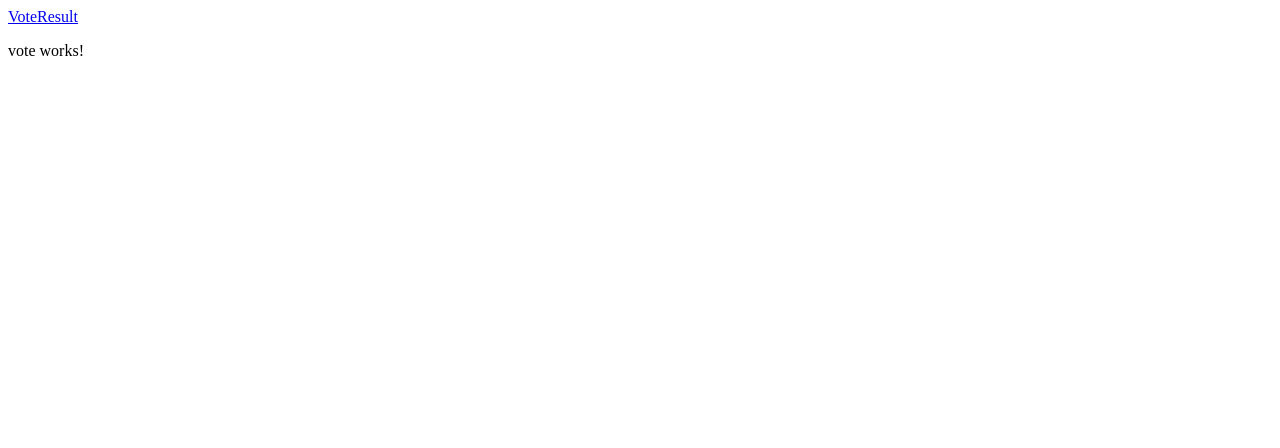
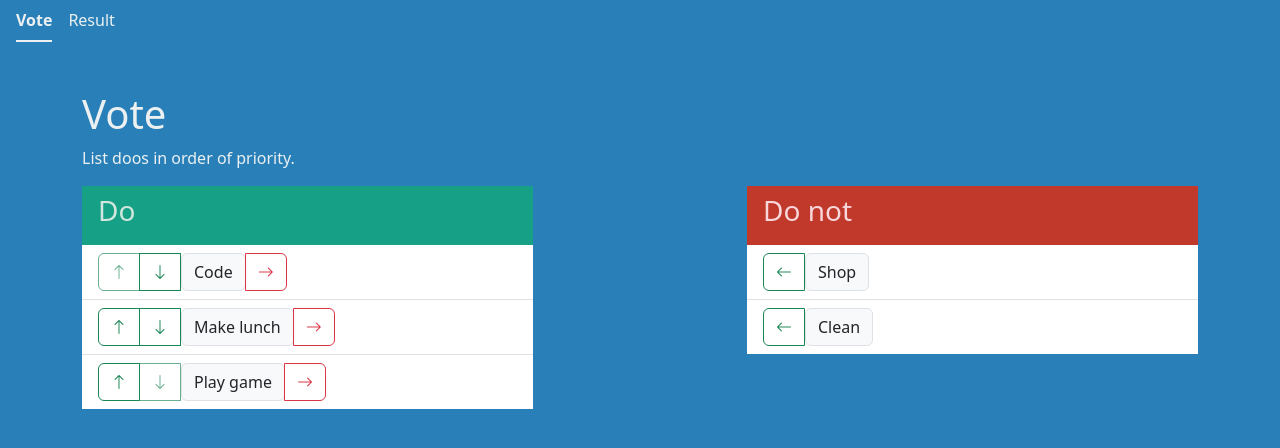
Before and after one commit to slovb/agree, an Angular app in the folder frontend/: page /vote in a window 1280 px wide. Shown: the top 448 px of the page. Built offline with nearby package versions, Linux system fonts and the light colour scheme.

Commit message:
button toolbar design

```diff
--- a/frontend/angular.json
+++ b/frontend/angular.json
@@ -20,19 +20,15 @@
             "outputPath": "dist/agree",
             "index": "src/index.html",
             "browser": "src/main.ts",
-            "polyfills": [
-              "zone.js"
-            ],
+            "polyfills": ["zone.js"],
             "tsConfig": "tsconfig.app.json",
             "inlineStyleLanguage": "scss",
-            "assets": [
-              "src/favicon.ico",
-              "src/assets"
+            "assets": ["src/favicon.ico", "src/assets"],
+            "styles": [
+              "node_modules/bootstrap-icons/font/bootstrap-icons.css", "src/styles.scss"
             ],
-            "styles": [
-              "src/styles.scss"
-            ],
-            "scripts": []
+            "scripts": [
+            ]
           },
           "configurations": {
             "production": {
@@ -79,19 +75,11 @@
         "test": {
           "builder": "@angular-devkit/build-angular:karma",
           "options": {
-            "polyfills": [
-              "zone.js",
-              "zone.js/testing"
-            ],
+            "polyfills": ["zone.js", "zone.js/testing"],
             "tsConfig": "tsconfig.spec.json",
             "inlineStyleLanguage": "scss",
-            "assets": [
-              "src/favicon.ico",
-              "src/assets"
-            ],
-            "styles": [
-              "src/styles.scss"
-            ],
+            "assets": ["src/favicon.ico", "src/assets"],
+            "styles": ["src/styles.scss"],
             "scripts": []
           }
         }
--- a/frontend/package.json
+++ b/frontend/package.json
@@ -18,6 +18,8 @@
     "@angular/platform-browser": "^17.3.0",
     "@angular/platform-browser-dynamic": "^17.3.0",
     "@angular/router": "^17.3.0",
+    "@ng-bootstrap/ng-bootstrap": "^16.0.0-rc.2",
+    "bootstrap-icons": "^1.11.3",
     "rxjs": "~7.8.0",
     "tslib": "^2.3.0",
     "zone.js": "~0.14.3"
--- a/frontend/src/app/app.component.html
+++ b/frontend/src/app/app.component.html
@@ -1,15 +1,21 @@
-<nav>
+<div class="fluid-container mb-5 px-3">
+  <nav class="nav nav-underline">
     <a
+      class="nav-link"
       routerLink="/vote"
-    routerLinkActive="active-link"
+      routerLinkActive="active"
       ariaCurrentWhenActive="page"
       >Vote</a
     >
     <a
+      class="nav-link"
       routerLink="/result"
-    routerLinkActive="active-link"
+      routerLinkActive="active"
       ariaCurrentWhenActive="page"
       >Result</a
     >
   </nav>
+</div>
+<div class="container">
   <router-outlet />
+</div>
--- a/frontend/src/app/vote/vote.component.html
+++ b/frontend/src/app/vote/vote.component.html
@@ -1 +1,101 @@
-<p>vote works!</p>
+<h1 class>Vote</h1>
+
+<p>List doos in order of priority.</p>
+
+<div class="fluid-container">
+  <div class="row">
+    <div class="col">
+      <ul class="list-group list-group-flush">
+        <li class="list-group-item list-group-item-success active">
+          <h3>Do</h3>
+        </li>
+        <li class="list-group-item">
+          <div class="btn-toolbar">
+            <div class="btn-group" role="group">
+              <button type="button" class="btn btn-outline-success disabled">
+                <i class="bi bi-arrow-up"></i>
+              </button>
+              <button type="button" class="btn btn-outline-success">
+                <i class="bi bi-arrow-down"></i>
+              </button>
+              <div class="input-group">
+                <div class="input-group-text">Code</div>
+              </div>
+              <button type="button" class="btn btn-outline-danger">
+                <i class="bi bi-arrow-right"></i>
+              </button>
+            </div>
+          </div>
+        </li>
+        <li class="list-group-item">
+          <div class="btn-toolbar">
+            <div class="btn-group" role="group">
+              <button type="button" class="btn btn-outline-success">
+                <i class="bi bi-arrow-up"></i>
+              </button>
+              <button type="button" class="btn btn-outline-success">
+                <i class="bi bi-arrow-down"></i>
+              </button>
+              <div class="input-group">
+                <div class="input-group-text">Make lunch</div>
+              </div>
+              <button type="button" class="btn btn-outline-danger">
+                <i class="bi bi-arrow-right"></i>
+              </button>
+            </div>
+          </div>
+        </li>
+        <li class="list-group-item">
+          <div class="btn-toolbar">
+            <div class="btn-group" role="group">
+              <button type="button" class="btn btn-outline-success">
+                <i class="bi bi-arrow-up"></i>
+              </button>
+              <button type="button" class="btn btn-outline-success disabled">
+                <i class="bi bi-arrow-down"></i>
+              </button>
+              <div class="input-group">
+                <div class="input-group-text">Play game</div>
+              </div>
+              <button type="button" class="btn btn-outline-danger">
+                <i class="bi bi-arrow-right"></i>
+              </button>
+            </div>
+          </div>
+        </li>
+      </ul>
+    </div>
+    <div class="col-2"></div>
+    <div class="col">
+      <ul class="list-group list-group-flush">
+        <li class="list-group-item list-group-item-danger active">
+          <h3>Do not</h3>
+        </li>
+        <li class="list-group-item">
+          <div class="btn-toolbar">
+            <div class="btn-group" role="group">
+              <button type="button" class="btn btn-outline-success">
+                <i class="bi bi-arrow-left"></i>
+              </button>
+              <div class="input-group">
+                <div class="input-group-text">Shop</div>
+              </div>
+            </div>
+          </div>
+        </li>
+        <li class="list-group-item">
+          <div class="btn-toolbar">
+            <div class="btn-group" role="group">
+              <button type="button" class="btn btn-outline-success">
+                <i class="bi bi-arrow-left"></i>
+              </button>
+              <div class="input-group">
+                <div class="input-group-text">Clean</div>
+              </div>
+            </div>
+          </div>
+        </li>
+      </ul>
+    </div>
+  </div>
+</div>
--- a/frontend/src/index.html
+++ b/frontend/src/index.html
@@ -1,13 +1,24 @@
-<!doctype html>
+<!DOCTYPE html>
 <html lang="en">
   <head>
-  <meta charset="utf-8">
+    <meta charset="utf-8" />
     <title>Agree</title>
-  <base href="/">
-  <meta name="viewport" content="width=device-width, initial-scale=1">
-  <link rel="icon" type="image/x-icon" href="favicon.ico">
+    <base href="/" />
+    <meta name="viewport" content="width=device-width, initial-scale=1" />
+    <link rel="icon" type="image/x-icon" href="favicon.ico" />
+    <link
+      href="https://cdn.jsdelivr.net/npm/bootstrap@5.3.3/dist/css/bootstrap.min.css"
+      rel="stylesheet"
+      integrity="sha384-QWTKZyjpPEjISv5WaRU9OFeRpok6YctnYmDr5pNlyT2bRjXh0JMhjY6hW+ALEwIH"
+      crossorigin="anonymous"
+    />
   </head>
   <body>
     <app-root></app-root>
+    <script
+      src="https://cdn.jsdelivr.net/npm/bootstrap@5.3.3/dist/js/bootstrap.bundle.min.js"
+      integrity="sha384-YvpcrYf0tY3lHB60NNkmXc5s9fDVZLESaAA55NDzOxhy9GkcIdslK1eN7N6jIeHz"
+      crossorigin="anonymous"
+    ></script>
   </body>
 </html>
--- a/frontend/src/styles.scss
+++ b/frontend/src/styles.scss
@@ -1 +1,20 @@
-/* You can add global styles to this file, and also import other style files */
+body {
+  background-color: #2980b9;
+  color: #ecf0f1;
+}
+
+a,
+a:active,
+a:hover {
+  color: #ecf0f1 !important;
+}
+
+.list-group-item-success.active {
+  background-color: #16a085;
+  border-color: #16a085;
+}
+
+.list-group-item-danger.active {
+  background-color: #c0392b;
+  border-color: #c0392b;
+}
```
Also changed, not shown: 2 other files (tests, documents, lock files or other folders). Lines whose indentation alone changed are shown as unchanged.
